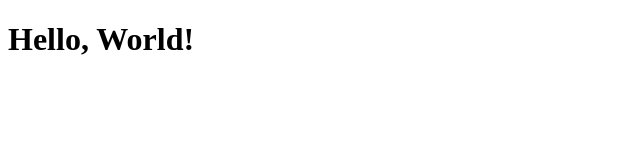
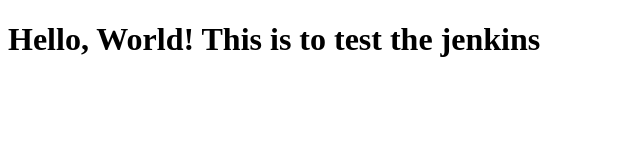
Before and after one commit to mk74936/Hello-World, a plain HTML site: page index.html in a window 1280 px wide. Shown: the whole page, without its empty margins (0-640 px from the left). Drawn offline with Linux system fonts and the light colour scheme.

Commit message:
This commit is to test the jenkins job

```diff
--- a/index.html
+++ b/index.html
@@ -4,6 +4,6 @@
 <title>Hello World</title>
 </head>
 <body>
-<h1>Hello, World!</h1>
+<h1>Hello, World! This is to test the jenkins</h1>
 </body>
 </html>
```
